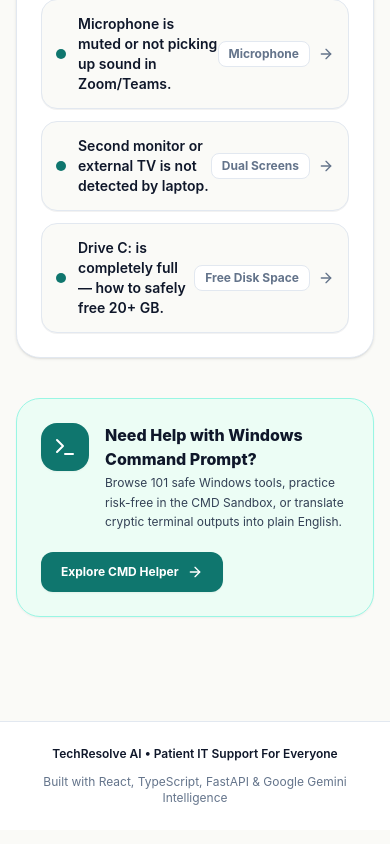
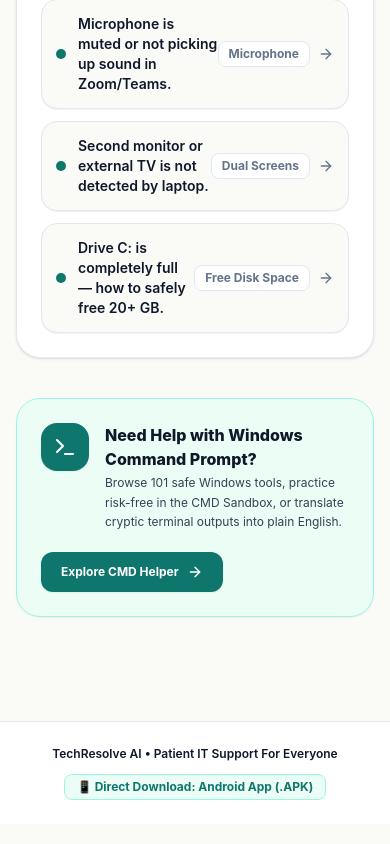
Before and after one commit to brets60/TechResolve-AI, a React (Vite) app in the folder frontend/: page / in a window 390 px wide. Shown: the part 5078-5922 px from the top of the page. Built offline with nearby package versions, Linux system fonts and the light colour scheme; no server answers.

Commit message:
Add prominent direct download APK buttons in Navbar and Footer

```diff
--- a/frontend/src/App.tsx
+++ b/frontend/src/App.tsx
@@ -237,8 +237,14 @@ export function App() {
           <div className="font-semibold text-[#0F172A]">
             TechResolve AI • Patient IT Support For Everyone
           </div>
-          <div className="text-[#64748B]">
-            Built with React, TypeScript, FastAPI & Google Gemini Intelligence
+          <div className="flex items-center gap-3">
+            <a
+              href="/api/download/apk"
+              download="TechResolve-AI.apk"
+              className="text-[#0F766E] hover:text-[#115E59] font-bold inline-flex items-center gap-1 px-3 py-1 rounded-lg bg-[#ECFDF5] border border-[#99F6E4] transition"
+            >
+              <span>📱 Direct Download: Android App (.APK)</span>
+            </a>
           </div>
         </div>
       </footer>
--- a/frontend/src/components/Navbar.tsx
+++ b/frontend/src/components/Navbar.tsx
@@ -7,7 +7,8 @@ import {
   Settings as SettingsIcon,
   LogOut,
   User as UserIcon,
-  Sparkles
+  Sparkles,
+  Download
 } from 'lucide-react';
 import { User, TroubleshootingMode } from '../types';
 
@@ -161,6 +162,17 @@ export const Navbar: React.FC<NavbarProps> = ({
               </button>
             </div>
 
+            {/* Direct Download APK Button */}
+            <a
+              href="/api/download/apk"
+              download="TechResolve-AI.apk"
+              className="hidden lg:inline-flex items-center gap-1.5 text-xs font-bold text-[#0F766E] bg-[#ECFDF5] hover:bg-[#CCFBF1] border border-[#99F6E4] px-3 py-2 rounded-xl transition shadow-2xs shrink-0 cursor-pointer"
+              title="Download Android APK (Direct Link)"
+            >
+              <Download className="w-3.5 h-3.5 text-[#0F766E]" />
+              <span>Download App (.APK)</span>
+            </a>
+
             {/* Auth / Profile */}
             {user ? (
               <div className="flex items-center gap-2 pl-2 border-l border-[#E2E8F0] shrink-0">
```
